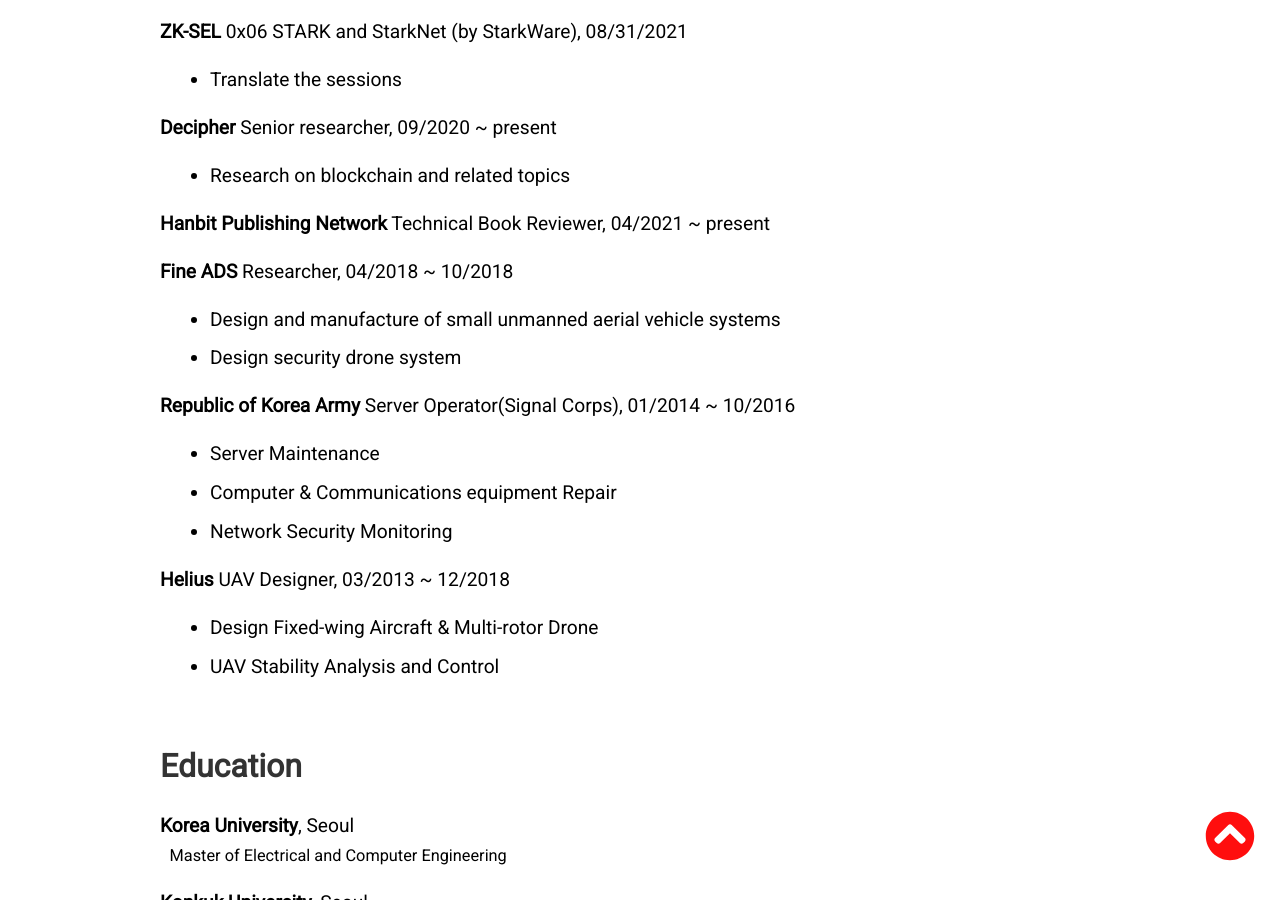
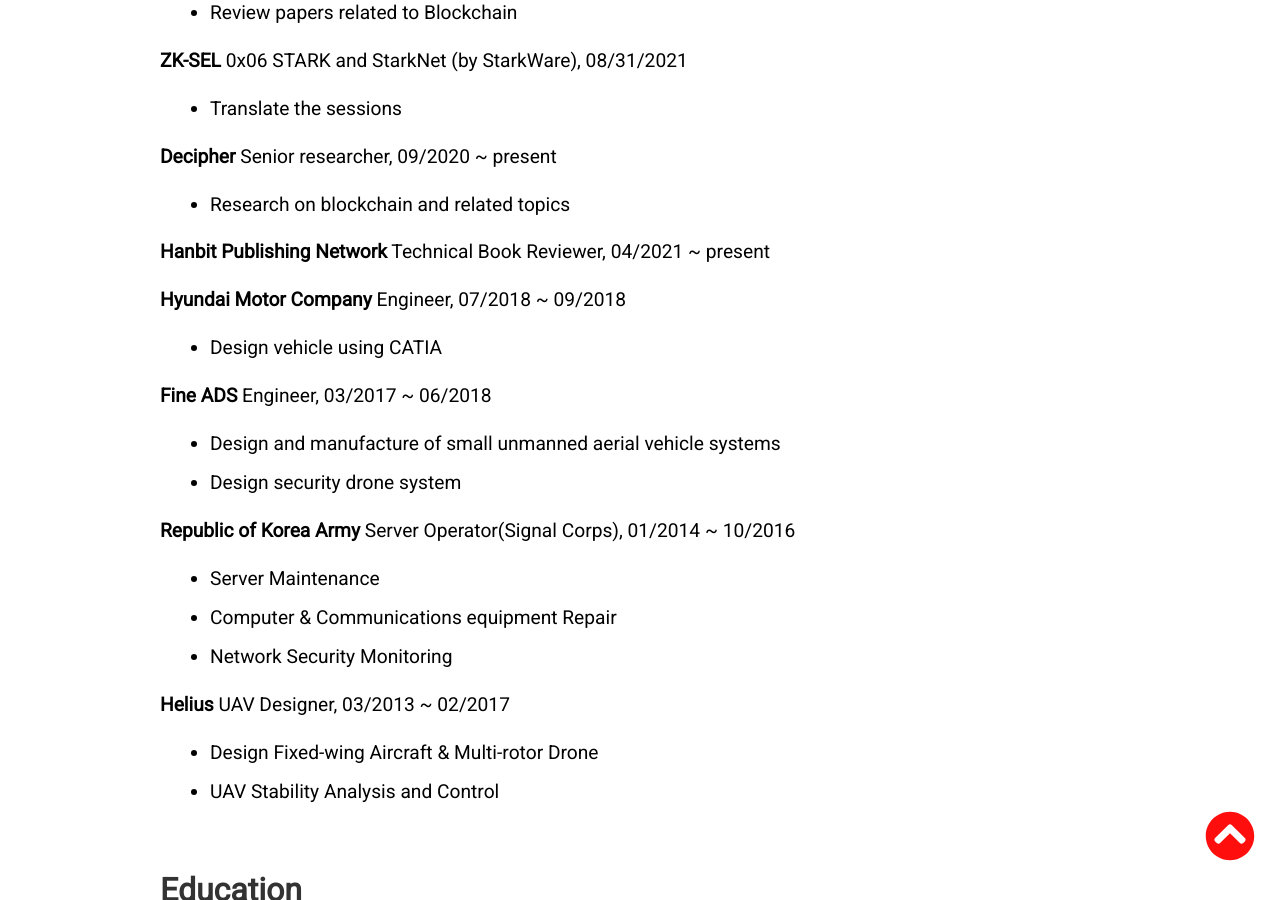
Before and after one commit to tkxkd0159/tkxkd0159.github.io, a Jekyll site: the page built from index.html, in a window 1280 px wide and 900 px high, scrolled down 3851 px. Built offline with Jekyll 4.4.1, drawn with Linux system fonts in a browser that asks for light colours; nearby versions of some CDN libraries; some of the changed text lies outside the part shown.

Commit message:
Modify wrong contents

```diff
--- a/_includes/maincon.html
+++ b/_includes/maincon.html
@@ -1,5 +1,8 @@
 <h2 id="mypaper">Publication & Patent</h2>
 <ul>
+  <li>
+    Jaeseung Lee, Seongjoon Park, Hwangnam Kim, DAG-based Adaptive Distributed Ledger System for Real-Time Transactions in Smart Grid, Under review
+  </li>
    <li>
       Seongjoon Park, Jaeseung Lee, Namkyung Yoon, "METHOD OF REDUCING SMART CONTRACT FEE OF DAPP," , (applied, 10-2021-0141288)
    </li>
@@ -29,9 +32,6 @@
     <li>
        A integrated platform to help deal with malicious comments, <strong>NedX</strong>, 07/2021 ~ 09/2021
   </li>
-   <li>
-      Confio(tendermint) Riddleton 1, <strong>Cosmos Network</strong>, 04/11/2021
-   </li>
   <li>
      DAG-based Distributed Ledger for Smart Grid, <strong>KETEP</strong>, 11/2020 ~ 10/2021
   </li>
@@ -107,9 +107,13 @@
 </ul>
 
 <p><strong>Hanbit Publishing Network</strong> Technical Book Reviewer, 04/2021 ~ present</p>
+<p><strong>Hyundai Motor Company</strong> Engineer, 07/2018 ~ 09/2018</p>
 
+<ul>
+  <li>Design vehicle using CATIA</li>
+</ul>
 
-<p><strong>Fine ADS</strong> Researcher, 04/2018 ~ 10/2018</p>
+<p><strong>Fine ADS</strong> Engineer, 03/2017 ~ 06/2018</p>
 
 <ul>
   <li>Design and manufacture of small unmanned aerial vehicle systems</li>
@@ -131,7 +135,7 @@
 
 <p>
   <strong>Helius</strong> UAV Designer,
-  03/2013 ~ 12/2018
+  03/2013 ~ 02/2017
 </p>
 
 <ul>
```
Also changed, not shown: other parts of _includes/maincon.html (+3 -3 lines).
